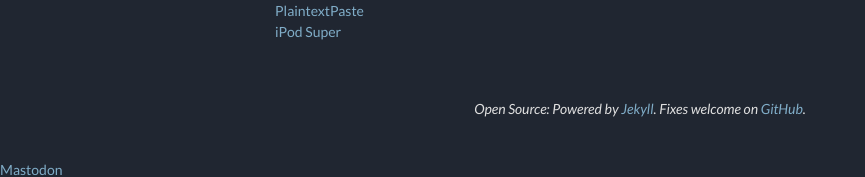
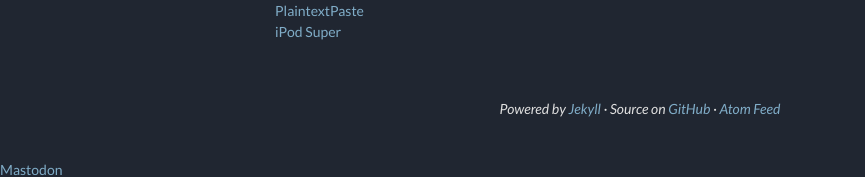
Before and after one commit to command-tab/dotcom, a Jekyll site: the page built from archive.html, in a window 1280 px wide and 900 px high, scrolled down 7088 px. Shown: the part 720-897 px from the top of the window, without its empty margins (0-865 px from the left). Built offline with Jekyll 4.4.1, drawn with Linux system fonts in a browser that asks for light colours.

Commit message:
Add feed links

```diff
--- a/_includes/footer.html
+++ b/_includes/footer.html
@@ -1,3 +1,3 @@
 <footer>
-  <em>Open Source: Powered by <a href="https://jekyllrb.com/">Jekyll</a>. Fixes welcome on <a href="https://github.com/command-tab/dotcom">GitHub</a>.</em>
+  <em>Powered by <a href="https://jekyllrb.com/">Jekyll</a> &middot; Source on <a href="https://github.com/command-tab/dotcom">GitHub</a> &middot; <a href="https://command-tab.com/feed.xml">Atom Feed</a></em>
 </footer>
--- a/_includes/head.html
+++ b/_includes/head.html
@@ -1,6 +1,7 @@
 <head>
   <meta charset="utf-8">
   <meta name="viewport" content="width=device-width, initial-scale=1, shrink-to-fit=no">
+  <link rel="alternate" type="application/atom+xml" href="https://command-tab.com/feed.xml">
   <link rel="stylesheet" href="https://fonts.googleapis.com/css?family=Lato:400,400i,700,700i&display=swap" crossorigin="anonymous" />
   <link rel="stylesheet" href="https://cdnjs.cloudflare.com/ajax/libs/twitter-bootstrap/4.6.0/css/bootstrap.min.css" integrity="sha512-P5MgMn1jBN01asBgU0z60Qk4QxiXo86+wlFahKrsQf37c9cro517WzVSPPV1tDKzhku2iJ2FVgL67wG03SGnNA==" crossorigin="anonymous" />
   {% capture title %}
```
